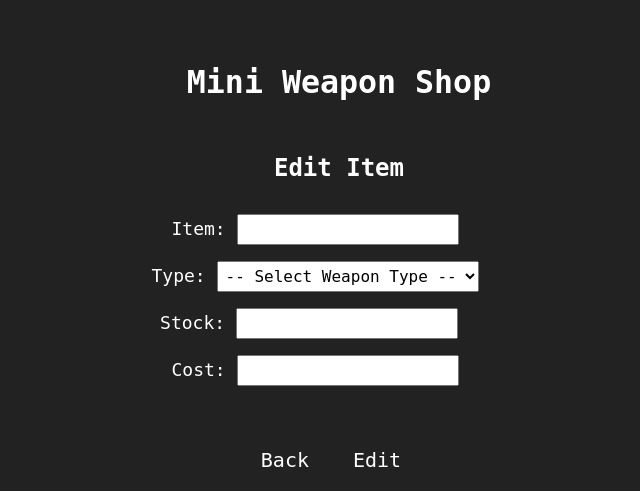
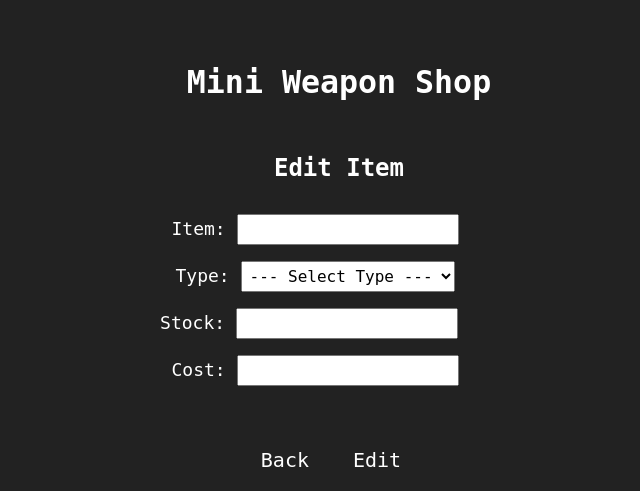
Before and after one commit to Daik102/inventory-application, a Node server app: page /items/1/edit in a window 1280 px wide. Shown: the top 491 px of the page, without its empty margins (301-941 px from the left). Run offline with Node 20, Linux system fonts and the light colour scheme; data that the repository does not hold is empty.

Commit message:
Adjust Select placeholder

```diff
--- a/views/edit.ejs
+++ b/views/edit.ejs
@@ -15,7 +15,7 @@
     <div>
       <label for="item-type">Type: </label>
       <select id="type" name="type">
-        <option value="">-- Select Weapon Type --</option>
+        <option value="">--- Select Type ---</option>
         <% weaponTypes.forEach((weaponType) => { %>
           <option
             value="<%= weaponType %>"
--- a/views/new.ejs
+++ b/views/new.ejs
@@ -15,7 +15,7 @@
     <div>
       <label for="item-type">Type: </label>
       <select id="type" name="type">
-        <option value="">-- Select Type --</option>
+        <option value="">--- Select Type ---</option>
         <% weaponTypes.forEach((weaponType) => { %>
           <option
             value="<%= weaponType %>"
```
